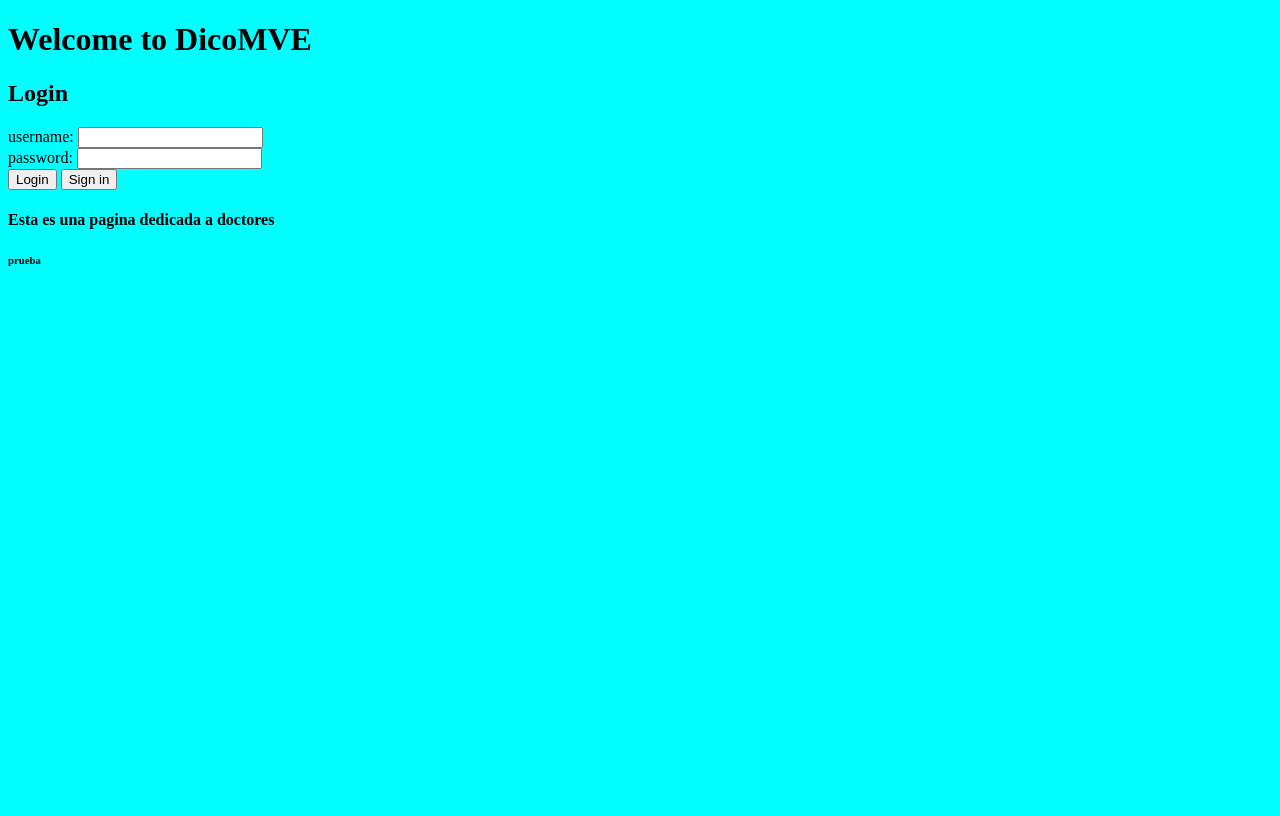
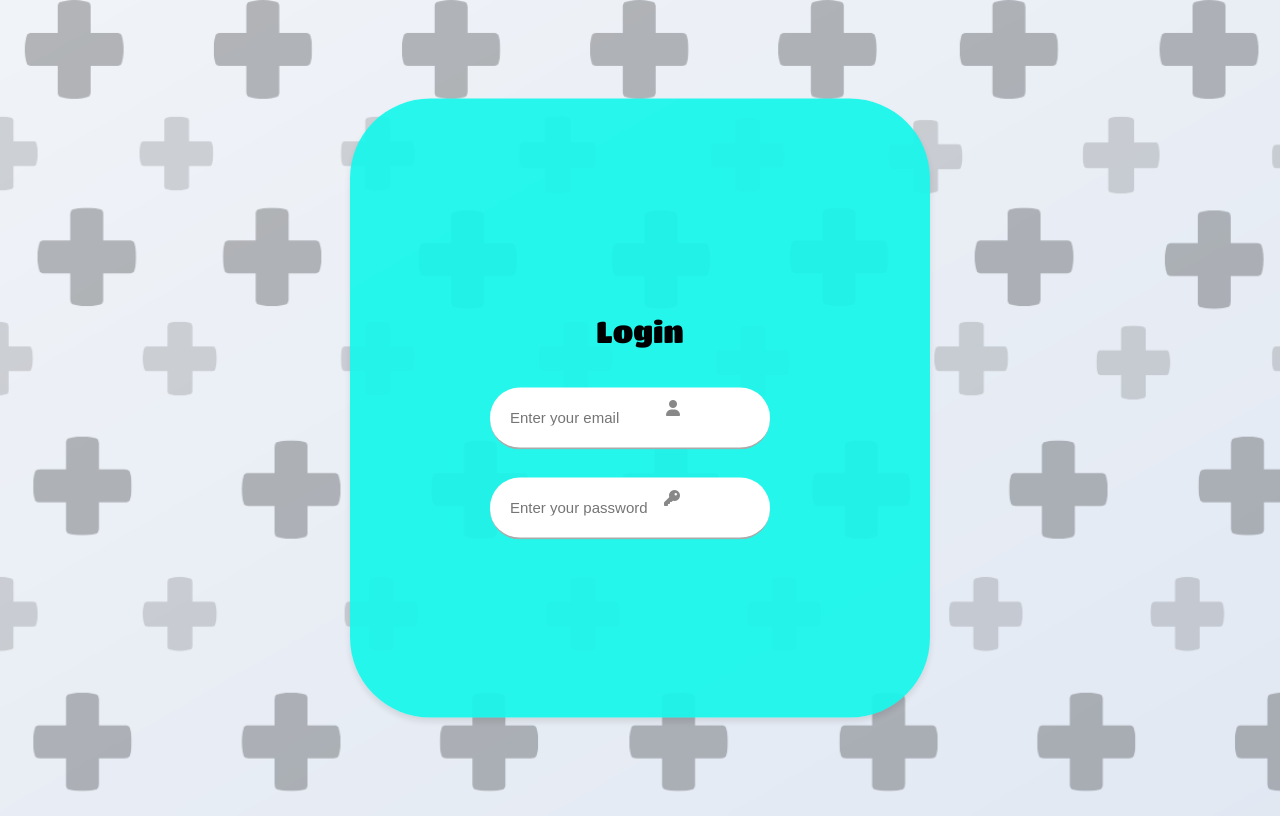
Before and after one commit to chui24/dicomve, a Flask app: page /login in a window 1280 px wide. Before the commit the page ends 266 px from the top, so only its background shows below. Run offline with Flask 3, Linux system fonts and the light colour scheme; some libraries are stand-ins or nearby versions.

Commit message:
Avance de vista del login y nuevas fuentas de letras incluidas.

```diff
--- a/main.py
+++ b/main.py
@@ -18,3 +18,7 @@ def login():
 @app.route('/register')
 def register():
     return render_template('register_view.html')
+
+@app.route('/user_view')
+def user():
+    return render_template('user_view.html')
--- a/static/css/login_view.css
+++ b/static/css/login_view.css
@@ -1,10 +1,132 @@
-.container{
-    display: flex;
-    justify-content: flex-end;
+/* Estilos para el formulario de inicio de sesión */
+body {
+    position: relative;
+    height: 100vh;
+    background-image: url('/static/img/fondo_gris.png'); /* Establece el fondo de toda la página */
+    background-size: cover;
+    background-position: center;
+}
+
+/* Contenedor del formulario */
+.form_container{
+    position: absolute; /* Posicionamiento absoluto para centrar el formulario */
+    max-width: 200px; /* Ancho máximo del formulario */
+    width: 100%; /* Ancho completo del contenedor */
+    top: 50%; /* Posicionamiento vertical en la mitad superior */
+    left: 50%; /* Posicionamiento lateral al centro */
+    transform: translate(-50%,-50%); /* Centra vertical y horizontalmente */
+    z-index: 101; /* Índice z para estar sobre otros elementos */
+    color: rgb(0, 0, 0); /* Color de texto */
+    background-color: rgba(22, 247, 235, 0.925); /* Fondo blanco */
+    padding: 190px; /* Espaciado interno */
+    border-radius: 80px; /* Bordes redondeados */
+    box-shadow: 0 4px 6px rgba(22, 6, 6, 0.1); /* Agrega una sombra suave al contenedor */
+}
+
+/* Título del formulario */
+.form_container h2{
+    font-size: 30px; /* Tamaño de fuente */
+    color: black; /* Color de texto */
+    text-align: center; /* Alineación centrada */
+}
+
+/* Contenedor de cada campo de entrada */
+.input_box {
+    right: 25%; /*Acomoda los campos a la izquierda*/
+    position: relative; /* Posicionamiento relativo para los elementos internos */
+    margin-top: 30px; /* Margen superior */
+    width: 100%; /* Ancho completo */
+    height: 60px; /* Ajusta la altura del contenedor */
+    text-align: left; /* Alinea los campos a la izquierda */
+}
+
+/* Estilos para los campos de entrada */
+.input_box input {
+    height: 100%; /* Ajusta la altura del campo de entrada */
+    width: 120%; /* Ancho menos el espacio interno a los lados */
+    border: none; /* Sin borde */
+    border-bottom: 2px solid #aaaaaa; /* Borde inferior */
+    outline: none; /* Sin contorno al enfocar */
+    border-radius: 30px; /* Hace los bordes más redondeados */
+    padding: 0 20px; /* Añade un espacio interno a los lados */
+    font-size: 15px; /* Ajusta el tamaño de la fuente */
+    margin-top: 10px; /* Ajusta el margen superior */
 }
 
 
-body{
-    background-color: aqua;
-    color: black;
+
+
+/* Estilos para el botón de cierre del formulario */
+.form_close{
+    position: absolute; /* Posicionamiento absoluto */
+    top: 10px; /* Distancia desde arriba */
+    right: 20px; /* Distancia desde la derecha */
+    color: black; /* Color de texto */
+    font-size: 22px; /* Tamaño de fuente */
+    opacity: 0.7; /* Opacidad */
+    cursor: pointer; /* Cursor apuntador */
 }
+
+.icon {
+    position: absolute; /* Posicionamiento absoluto para los íconos */
+    right: 10px; /* Alinea los íconos a la derecha */
+    top: 50%; /* Alinea los íconos verticalmente al centro */
+    transform: translateY(-50%); /* Ajusta la alineación vertical */
+    color: #888; /* Color del ícono (opcional) */
+}
+
+.input_box {
+    position: relative; /* Ajusta el posicionamiento relativo */
+    margin-top: 30px; /* Margen superior */
+    width: 100%; /* Ancho completo */
+}
+
+.input_box input {
+    width: 100%; /* Ancho completo */
+    padding-right: 60px; /* Ajusta el espacio a la derecha para el ícono */
+}
+
+.icon {
+    position: absolute; /* Posicionamiento absoluto para los íconos */
+    right: 10px; /* Alinea los íconos a la derecha */
+    top: 50%; /* Alinea los íconos verticalmente al centro */
+    transform: translateY(-50%); /* Ajusta la alineación vertical */
+    color: #888; /* Color del ícono (opcional) */
+}
+
+
+/* Estilos para la fuente BlackOpsOne-Regular.ttf */
+/*@font-face {
+    font-family: 'Black Ops One';
+    src: url('/static/font/BlackOpsOne-Regular.ttf') format('truetype');
+}
+
+.abril-fatface-regular {
+    font-family: 'Black Ops One', serif;
+    font-weight: 500;
+    font-style: normal;
+}*/
+
+/* Estilos para la fuente AbrilFatface-Regular.ttf */
+/*@font-face {
+    font-family: 'Abril Fatface';
+    src: url('/static/font/AbrilFatface-Regular.ttf') format('truetype');
+}
+
+.abril-fatface-regular {
+    font-family: 'Abril Fatface', serif;
+    font-weight: 400;
+    font-style: normal;
+}*/
+
+/* Estilos para la fuente TitanOne-Regular.ttf */
+@font-face {
+    font-family: 'Titan One';
+    src: url('/static/font/TitanOne-Regular.ttf') format('truetype');
+}
+
+.abril-fatface-regular {
+    font-family: 'Titan One', serif;
+    font-weight: 400;
+    font-style: normal;
+}
--- a/templates/login_view.html
+++ b/templates/login_view.html
@@ -6,26 +6,37 @@
   <title>DicoMVE-login</title>
 
   <link rel="stylesheet" href="{{ url_for('static', filename='css/login_view.css') }}">
+  <!--Agregando fuentes de letras para que se vea mas bonito-->
+  <!--<link rel="preconnect" href="https://fonts.googleapis.com">
+  <link rel="preconnect" href="https://fonts.gstatic.com" crossorigin>
+  <link href="https://fonts.googleapis.com/css2?family=Abril+Fatface&display=swap" rel="stylesheet">-->
 
+  <!--Agregando cdn de iconos-->
+  <script src="https://kit.fontawesome.com/e388f8558d.js" crossorigin="anonymous"></script>
 </head>
 <body>
-    <div class="login-container">
-        <h1>Welcome to DicoMVE<h1>
-        <h2>Login</h2>
-        <form action="/login" method="POST">
-            <div class="form-group">
-                <label for="username">username:</label>
-                <input type="text" id="username" name="username" required>
+
+<!-- Formulario de login -->
+<div class="form_container">
+    <i class="ui uil-times form_close"></i>
+    <!--Forma del Login-->
+    <div class="form login_form">
+        <form action="#">
+            <h2 class="abril-fatface-regular">Login</h2> <!-- Aplica la clase para la fuente -->
+
+            <div class="input_box">
+                <input type="email" placeholder="Enter your email">
+                <i class="fas fa-user icon"></i> <!-- Ícono de usuario -->
             </div>
-            <div class="form-group">
-                <label for="password">password:</label>
-                <input type="password" id="password" name="password" required>
+
+            <div class="input_box"> <!-- Abre un nuevo div de input_box -->
+                <input type="password" placeholder="Enter your password">
+                <i class="fas fa-key icon"></i> <!-- Ícono de llave -->
             </div>
-            <button type="submit">Login</button>
-            <button type="submit" href="{{url_for('register')}}">Sign in</button>
         </form>
-        <h4>Esta es una pagina dedicada a doctores</h4>
-        <h6>prueba</h6>
     </div>
+</div>
+
+
 </body>
 </html>
```
Also changed, not shown: static/css/home_view.css (+28 -85 lines), static/js/script.js (added, +23 -0 lines), templates/home_view.html (+5 -23 lines), static/font/AbrilFatface-Regular.ttf (added), static/font/BlackOpsOne-Regular.ttf (added), static/font/TitanOne-Regular.ttf (added), static/img/cuenta_icono.png (added), static/img/llave_icono.png (added), templates/user_view.html (added).
